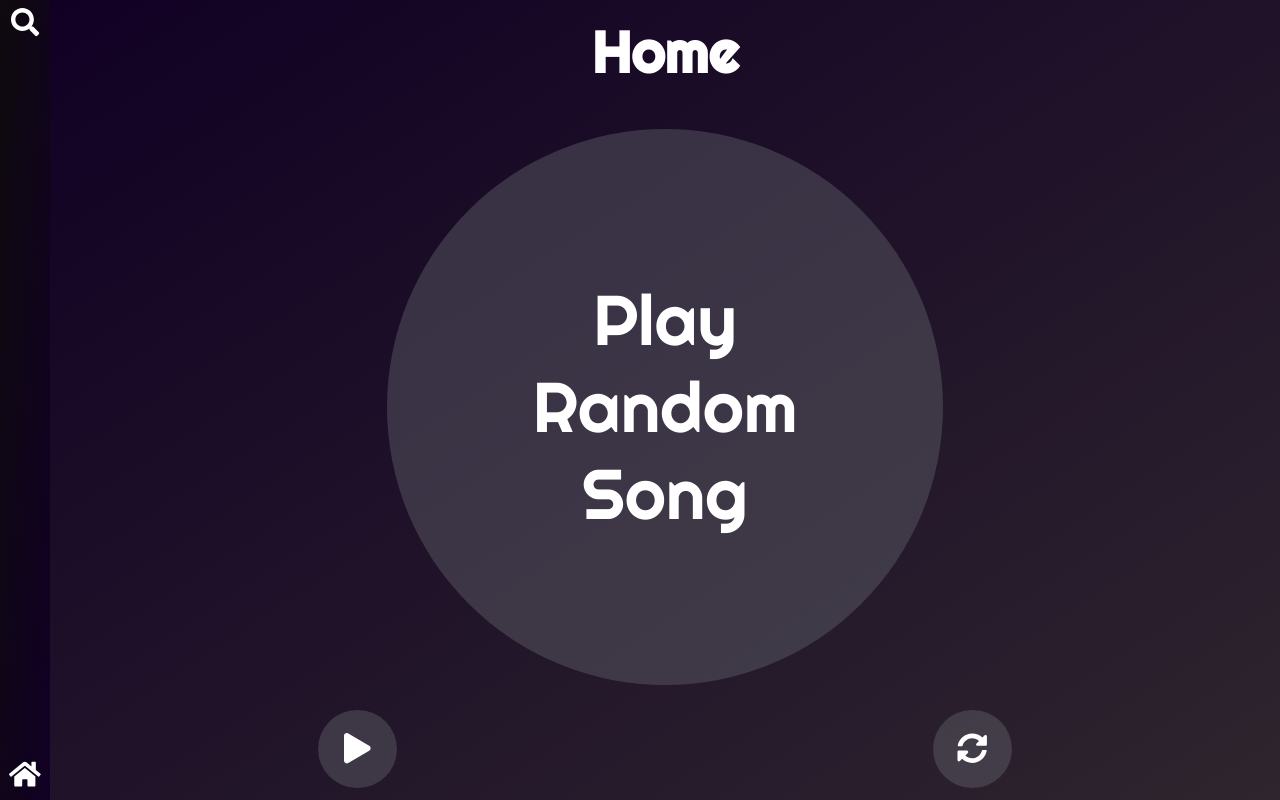
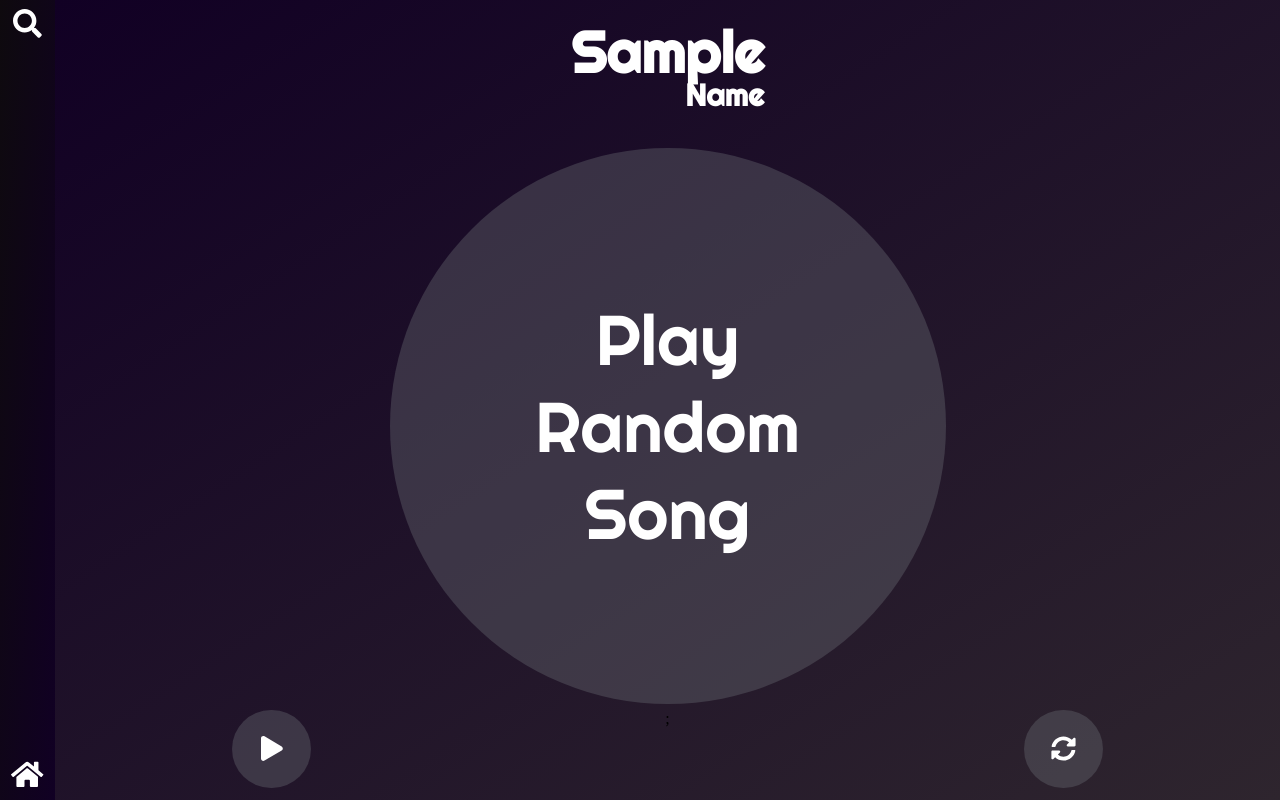
Before and after one commit to Geckk0/music, a React (Vite) app in the folder music-site/: page / in a window 1280 px wide. Built offline with nearby package versions, Linux system fonts and the light colour scheme.

Commit message:
Can now click on songs to get to artist page. Started work on artist page

```diff
--- a/music-site/index.html
+++ b/music-site/index.html
@@ -6,7 +6,7 @@
     <script src="https://www.youtube.com/iframe_api"></script>
     <script src="./yt.jsx"></script>
     <link rel="icon" href="https://icon-library.com/images/music-note-icon/music-note-icon-18.jpg" type="image/x-icon">
-    <title>Music</title>
+    <title>Sound Town</title>
   </head>
   <body>
     <div id="yt-player"></div>
--- a/music-site/src/App.jsx
+++ b/music-site/src/App.jsx
@@ -1,6 +1,6 @@
 import React from 'react'
-import { FontAwesomeIcon } from "@fortawesome/react-fontawesome";
-import { faHome, faSearch } from "@fortawesome/free-solid-svg-icons";
+import { FontAwesomeIcon } from "@fortawesome/react-fontawesome"
+import { faHome, faSearch } from "@fortawesome/free-solid-svg-icons"
 
 import {
   BrowserRouter as Router,
@@ -11,6 +11,7 @@ import {
 
 import Home from './components/Home.jsx'
 import Search from './components/Search.jsx'
+import ShowArtist from './components/ShowArtist.jsx';
 
 function App() {
 
@@ -22,6 +23,9 @@ function App() {
           <Link to="/search"><FontAwesomeIcon icon={faSearch}/></Link>
         </nav>
         <Switch>
+          <Route path="/showartist/:id">
+            <ShowArtist/>
+          </Route>
           <Route path="/search">
             <Search/>
           </Route>
--- a/music-site/src/components/Home.jsx
+++ b/music-site/src/components/Home.jsx
@@ -4,9 +4,11 @@ import { faPause, faSyncAlt, faPlay } from "@fortawesome/free-solid-svg-icons";
 
 function Home(){
     const [playing, setPlaying] = useState(false)
+    const [loaded, setLoaded] = useState(false)
 
     function loadSong() {
         setPlaying(true)
+        setLoaded(true)
         window.player.loadVideoById("dQw4w9WgXcQ")
     }
 
@@ -26,12 +28,16 @@ function Home(){
 
     return <>
         <div id="home-page">
-                <h1>Home</h1>
+            <div><h1>Sample <p>Name</p></h1></div>
             <section>
                 <button onClick={loadSong}>Play <br/> Random <br/> Song</button>
             </section>
             <div>
-                {playing ? <button onClick={pause}><FontAwesomeIcon icon={faPause}/></button> : <button onClick={play}><FontAwesomeIcon icon={faPlay}/></button>}
+                {loaded ?
+                <>
+                    {playing ? <button onClick={pause}><FontAwesomeIcon icon={faPause}/></button> : <button onClick={play}><FontAwesomeIcon icon={faPlay}/></button>}
+                </> : <button onClick={play}><FontAwesomeIcon icon={faPlay}/></button>};
+
                 <button onClick={loop}><FontAwesomeIcon icon={faSyncAlt}/></button>
             </div>
         </div>
--- /dev/null
+++ b/music-site/src/components/ShowArtist.jsx
@@ -0,0 +1,44 @@
+import React, { useState, useEffect } from "react"
+import { useParams } from "react-router-dom"
+
+function ShowArtist() {
+
+    const [artist, setArtist] = useState([])
+    const [artistSongs, setArtistSongs] = useState([])
+    const [thumbnail816, setThumbnail816] = useState()
+
+    var { id } = useParams()
+    var data
+
+    useEffect(async ()=>{
+        await fetch('https://yt-music-api.herokuapp.com/api/yt/artist/' + id)
+        .then(async res => {
+            data = await res.json()
+            console.log(data)
+            setArtist(data)
+            setArtistSongs(data.products.songs.content)
+        })
+        .catch(error => console.log(error))
+        getImage(data)
+    },[])
+
+    function getImage(artist) {
+        artist.thumbnails.map(thumbnail => {
+            if(thumbnail.width == 540){
+                setThumbnail816(<img src={thumbnail.url} alt="" />)
+            }
+        })
+    }
+
+    return <>
+        <div id='Artist-page'>
+            {thumbnail816}
+            <h2>{artist.name}</h2>
+
+            <div className="divider"></div>
+        </div>
+    </>
+
+}
+
+export default ShowArtist
--- a/music-site/src/components/SongList.jsx
+++ b/music-site/src/components/SongList.jsx
@@ -1,4 +1,5 @@
 import React from "react"
+import { useHistory } from "react-router-dom"
 
 function SongList(data) {
 
@@ -13,11 +14,17 @@ function SongList(data) {
         }})
     }
 
+    const history = useHistory()
+
+    function goToArtist(id) {
+        history.push('/showartist/' + id)
+    }
+
     return <>
         {shortSongList.length ? <h2>Songs</h2> : <h2>No Songs Found</h2>}
         <article>
             {shortSongList.map(content => (
-                <section key={content.videoId}>
+                <section key={content.videoId} onClick={() => goToArtist(content.artist.browseId)}>
                     <div>
                         {getThumbnail(content.thumbnails)}{thumbnail60}
                     </div>
--- a/music-site/src/index.css
+++ b/music-site/src/index.css
@@ -28,16 +28,18 @@ body>div>div{
   height: 100vh;
   width: 100vw;
 }
+/*--------------------------------------Nav Bar--------------------------------------*/
 nav{
   display: flex;
   flex-direction: column-reverse;
   justify-content: center;
   height: 100vh;
-  width: 50px;
+  width: 55px;
+  min-width: 55px;
   background-image: linear-gradient(to top left, rgb(17, 0, 36), rgb(14, 10, 14));
 }
 nav>a{
-  font-size: calc(120% + 0.7vw);
+  font-size: calc(140% + 0.5vw);
   color: white;
   padding: 1vh 0;
   text-decoration: none;
@@ -46,12 +48,19 @@ nav>a{
 nav>a:last-of-type{
   flex-grow: 1;
 }
+/*--------------------------------------Home Page--------------------------------------*/
 #home-page{
   flex-grow: 1;
   display: flex;
   flex-direction: column;
   align-items: center;
   background-image: linear-gradient(to bottom right, rgb(17, 0, 36), rgb(46, 37, 46));
+  overflow-x: hidden
+}
+#home-page>div>h1>p{
+  font-size: 53%;
+  text-align: right;
+  margin-top: -0.9vw;
 }
 #home-page>section{
   flex-grow: 1;
@@ -65,7 +74,7 @@ nav>a:last-of-type{
   border: none;
   width: calc(300px + 20vw);
   height: calc(300px + 20vw);
-  max-width: 100vw;
+  max-width: calc(100vw - 55px);
   border-radius: 50vw;
   font-size: calc(120% + 4vw);
 }
@@ -83,8 +92,9 @@ nav>a:last-of-type{
   width: calc(40px + 3vw);
   height: calc(40px + 3vw);
   border-radius: 10vw;
-  font-size: calc(30% + 2vw);
+  font-size: calc(100% + 0.7vw);
 }
+/*--------------------------------------Search Page--------------------------------------*/
 #search-page{
   flex-grow: 1;
   display: flex;
@@ -187,7 +197,28 @@ nav>a:last-of-type{
   width: 80%;
   height: 1px;
   border-bottom: 1px dashed rgb(46, 37, 46);
-  margin: 2vh 0;
+  margin: 1vh 0;
+}
+/*--------------------------------------Artist Page--------------------------------------*/
+#Artist-page{
+  flex-grow: 1;
+  display: flex;
+  flex-direction: column;
+  align-items: center;
+  background-image: linear-gradient(to bottom right, rgb(17, 0, 36), rgb(46, 37, 46));
+  overflow-x: hidden
+}
+#Artist-page>img{
+  height: 225px;
+  width: 225px;
+  object-fit: none;
+  border-radius: 100%;
+}
+#Artist-page>h2{
+  font-size: calc(130% + 1vw);
+  color: white;
+  margin-left: 10vw;
+  margin: 1vh 0;
 }
 @media (max-width: 400px) {
   body>div>div{
@@ -204,4 +235,7 @@ nav>a:last-of-type{
     flex-grow: 1;
     margin: 0 5vw;
   }
+  #home-page>section>button{
+    max-width: calc(100vw - 10px);
+  }
 }
```
